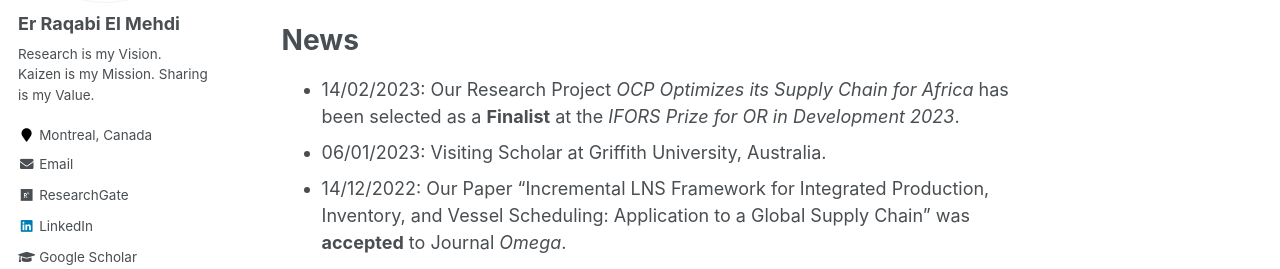
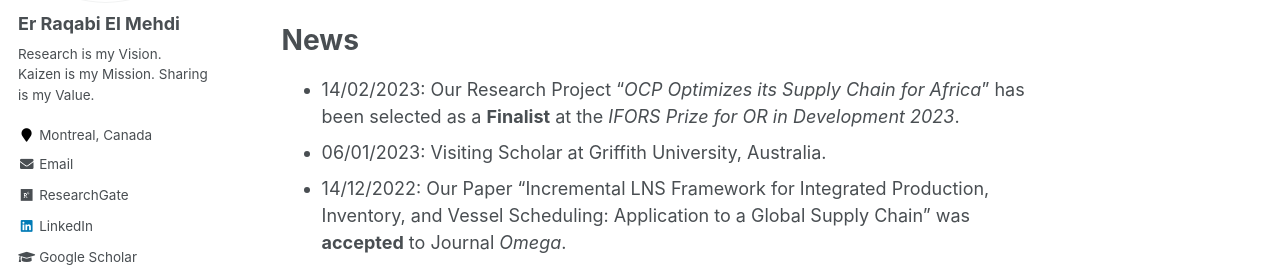
Before and after one commit to RqbMedi/rqbmedi.github.io, a Jekyll site: the page built from _pages/about.md, in a window 1280 px wide and 900 px high, scrolled down 620 px. Shown: the part 181-450 px from the top of the window. Built offline with Jekyll 4.4.1, drawn with Linux system fonts in a browser that asks for light colours; some web fonts are replaced.

```diff
--- a/_pages/about.md
+++ b/_pages/about.md
@@ -26,7 +26,7 @@ My Curriculum Vitae can be found [here](http://rqbmedi.github.io/files/CV.pdf).
 
 News
 ======
-- 14/02/2023: Our Research Project *OCP Optimizes its Supply Chain for Africa* has been selected as a **Finalist** at the *IFORS Prize for OR in Development 2023*.
+- 14/02/2023: Our Research Project "*OCP Optimizes its Supply Chain for Africa*" has been selected as a **Finalist** at the *IFORS Prize for OR in Development 2023*.
 - 06/01/2023: Visiting Scholar at Griffith University, Australia.
 - 14/12/2022: Our Paper "Incremental LNS Framework for Integrated Production, Inventory, and Vessel Scheduling: Application to a Global Supply Chain" was **accepted** to Journal *Omega*.
 - 10/12/2022: **Historic - Morocco reached the FIFA World Cup 2022 Semi-Finals**.
```
